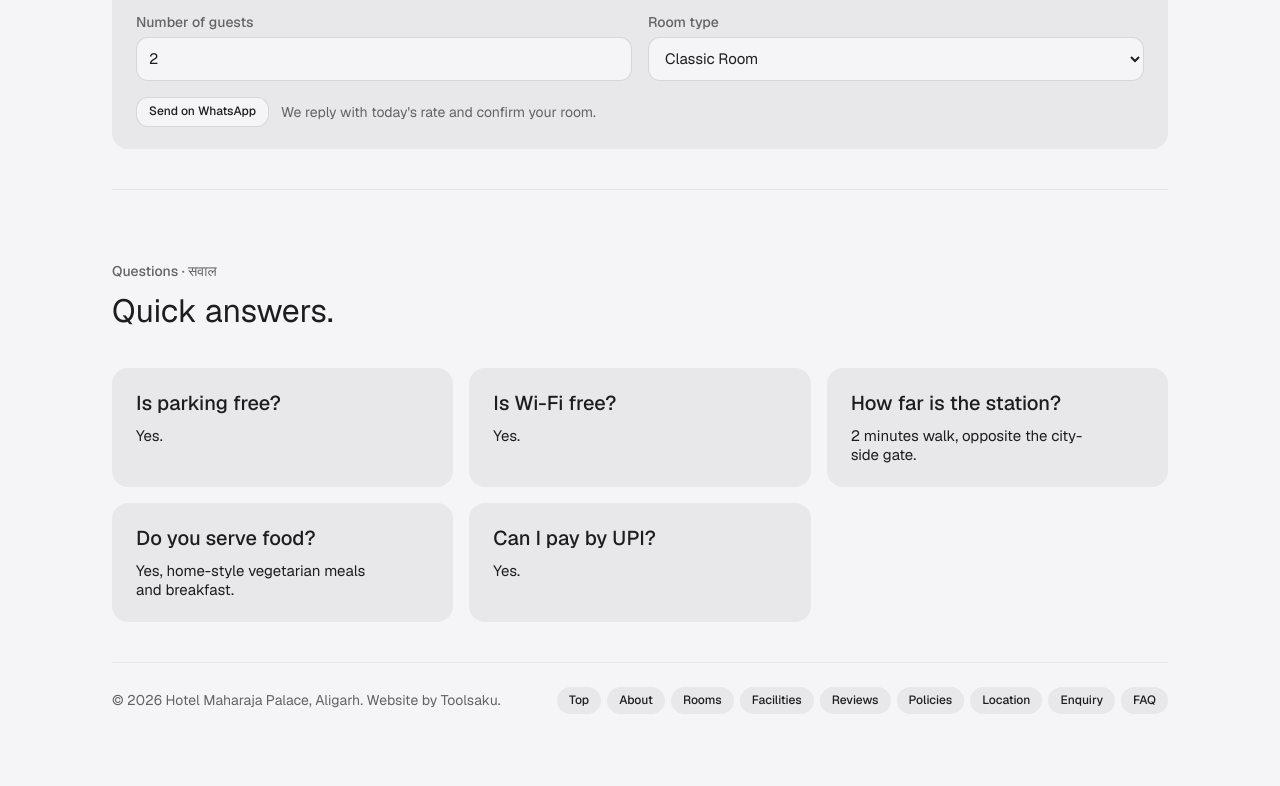
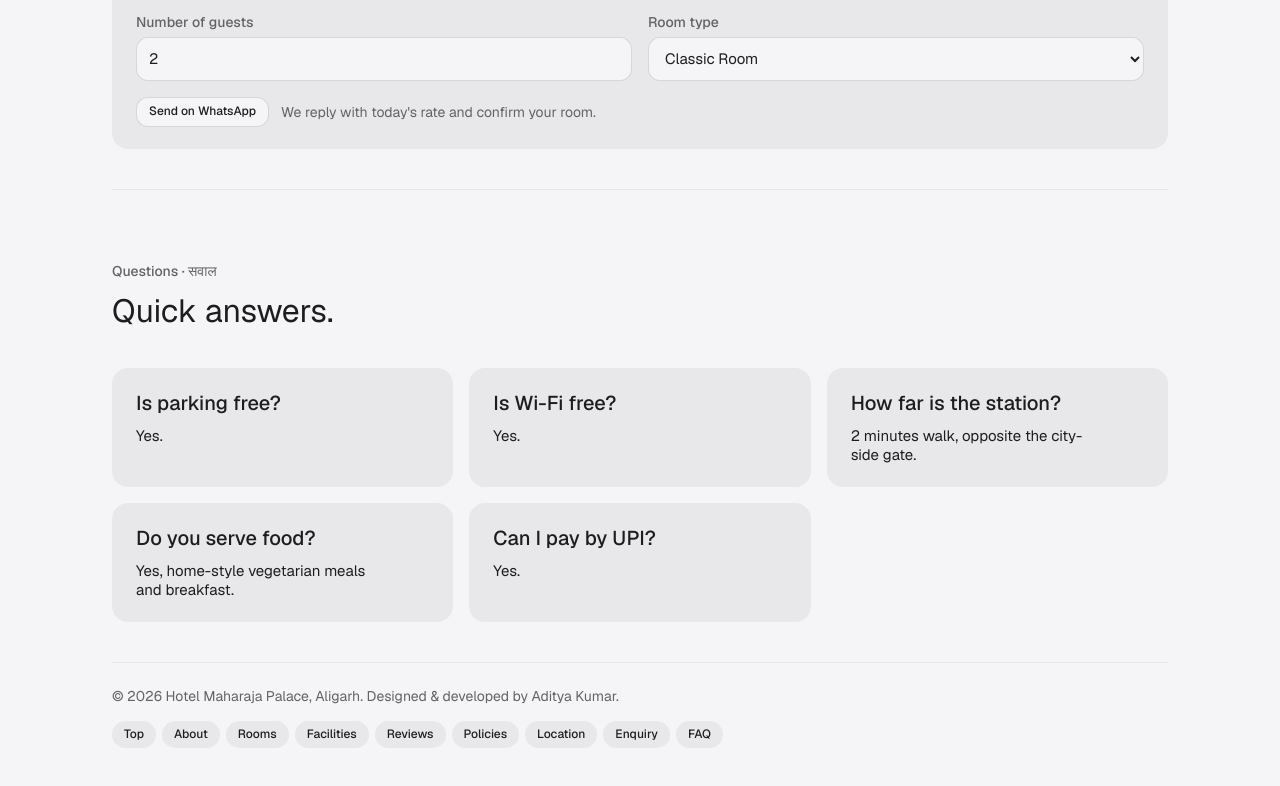
Before and after one commit to adityagamerzop00-ui/Maharaja-palace-Aligarh, a plain HTML site: page index.html in a window 1280 px wide. Shown: the part 4477-5263 px from the top of the page. Before the commit the page ends 5231 px from the top, so only its background shows below. Drawn offline with nearby package versions, Linux system fonts and the light colour scheme.

Commit message:
Add developer credit: Aditya Kumar

```diff
--- a/index.html
+++ b/index.html
@@ -265,7 +265,7 @@
         </section>
       </main>
       <footer class="foot">
-        <p>© 2026 Hotel Maharaja Palace, Aligarh. Website by Toolsaku.</p>
+        <p>© 2026 Hotel Maharaja Palace, Aligarh. Designed &amp; developed by Aditya Kumar.</p>
         <nav aria-label="Back to sections" data-auto=""></nav>
       </footer>
       <a aria-label="Book on WhatsApp" class="x-wa" href="https://wa.me/919068880744?text=Namaste%2C%20I%20want%20to%20book%20a%20room%20at%20Hotel%20Maharaja%20Palace" rel="noopener" target="_blank"><svg viewBox="0 0 24 24" aria-hidden="true"><path d="M12 2a10 10 0 0 0-8.6 15.1L2 22l5-1.3A10 10 0 1 0 12 2zm5.3 14.1c-.2.6-1.3 1.2-1.8 1.2-.5.1-1 .2-3.4-.7-2.8-1.1-4.6-4-4.8-4.2-.1-.2-1.1-1.5-1.1-2.9s.7-2 1-2.3c.2-.3.5-.3.7-.3h.5c.2 0 .4 0 .6.5l.8 2c.1.2.1.4 0 .5l-.4.6-.4.4c-.1.2-.3.3-.1.6.2.3.8 1.3 1.7 2.1 1.2 1 2.1 1.4 2.4 1.5.3.1.5.1.6-.1l.9-1.1c.2-.3.4-.2.7-.1l1.9.9c.3.1.5.2.5.3.1.2.1.7-.1 1.3z"></path></svg>WhatsApp</a>
```
